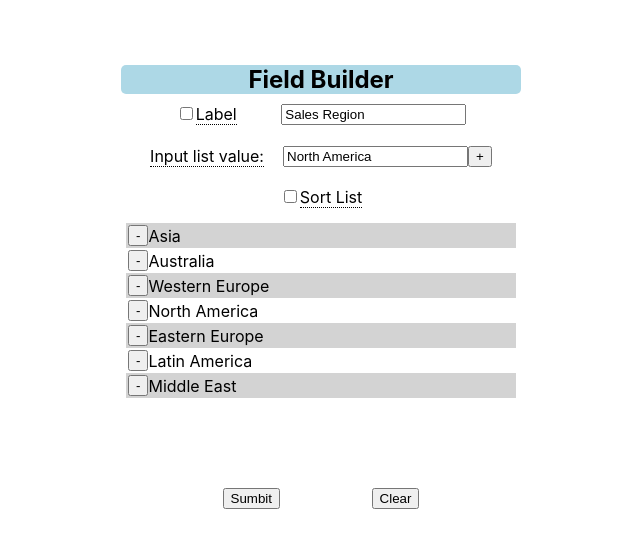
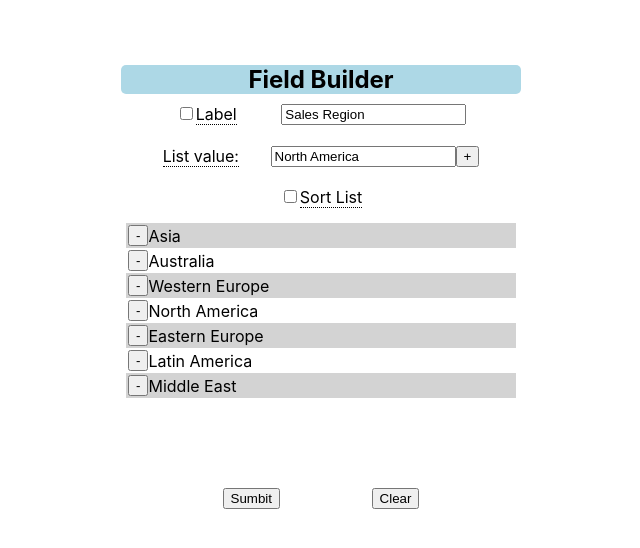
Before and after one commit to sonofdust/QuickBase, a React (Create React App) app: page / in a window 1280 px wide. Shown: the top 548 px of the page, without its empty margins (344-984 px from the left). Built offline with nearby package versions, Linux system fonts and the light colour scheme.

Commit message:
Took text change color out of component and made it a function in selectionlist.js

```diff
--- a/src/App.css
+++ b/src/App.css
@@ -22,7 +22,7 @@ h2 {
 
 .outter-div {
   width: 400px;
-  height: 350px;
+  height: 400px;
   position: absolute;
   top: 30%;
   left: 50%;
--- a/src/App.js
+++ b/src/App.js
@@ -112,9 +112,14 @@ class App extends Component {
 
   handleRequiredCheckBox = e => {
     e.persist();
-    this.setState({
-      required: e.target.checked
-    });
+    this.setState(
+      {
+        required: e.target.checked
+      },
+      () => {
+        this.validateInputValues();
+      }
+    );
   };
 
   handleLabelChange = e => {
@@ -150,8 +155,7 @@ class App extends Component {
         alert(`${this.inputNode.value} is aready in the list.`);
     }
     this.inputNode.value = "";
-    if(this.state.choices.length ===10)
-    {
+    if (this.state.choices.length === 10) {
       alert("Length of Regions list cannot exceed 10 entries.");
     }
   };
@@ -256,7 +260,7 @@ class App extends Component {
         {/* ***********************************************************************************************         */}
         <div className="container center">
           <Tooltip
-            label={"Input list value:"}
+            label={"List value:"}
             message={
               "Location input field to be added to the list.  Press Enter or click '+' button."
             }
--- a/src/components/selectionlist/selectionlist.js
+++ b/src/components/selectionlist/selectionlist.js
@@ -1,17 +1,27 @@
 import React from "react";
-import { Texterror } from "../texterror/texterror";
 import "./selectionlist.css";
 
 export class Selectionlist extends React.Component {
   render() {
+    const getErrorTxt = (text, index) => {
+      return (
+        <span>
+          {text.substring(0, index)}
+          <font color="red">{text.substring(index)}</font>
+        </span>
+      );
+    };
     return (
       <div className="list-wrapper">
         {this.props.choices.map(choice => (
           <div key={choice} className="row option">
-            <button className="btn" onClick={this.props.deleteItem.bind(this, choice)}>
+            <button
+              className="btn"
+              onClick={this.props.deleteItem.bind(this, choice)}
+            >
               -
             </button>
-            <Texterror text={choice} errorindex={40} />
+            {getErrorTxt(choice, 40)}
           </div>
         ))}
       </div>
--- a/src/components/texterror/texterror.js
+++ /dev/null
@@ -1,15 +0,0 @@
-import React from "react";
-// import "./tooltip.css";
-export class Texterror extends React.Component {
-//  constructor(props) {
-//    super(props);
-//  }
-  render() {
-    return (
-        <span>
-          {this.props.text.substring(0, this.props.errorindex)}
-          <font color="red">{this.props.text.substring(this.props.errorindex)}</font>
-        </span>
-    );
-  }
-}
```
